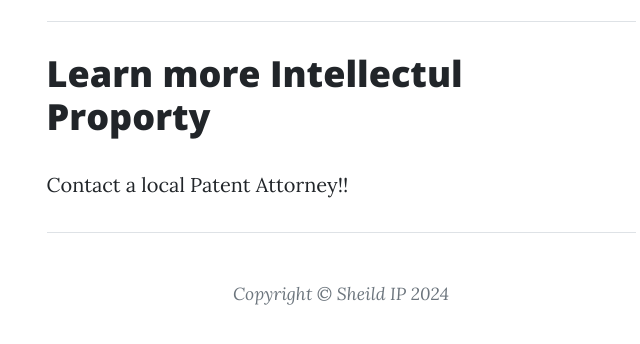
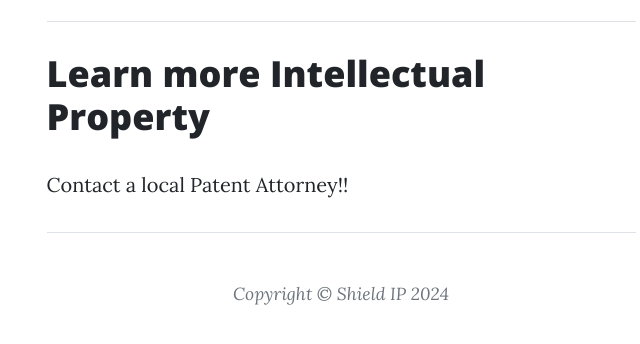
Before and after one commit to JosephineJacks/IS201, a plain HTML site: page startbootstrap-clean-blog-gh-pages/index.html in a window 1280 px wide. Shown: the part 878-1222 px from the top of the page, 299-939 px from the left. Drawn offline with nearby package versions, Linux system fonts and the light colour scheme.

Commit message:
Add files via upload

```diff
--- a/startbootstrap-clean-blog-gh-pages/index.html
+++ b/startbootstrap-clean-blog-gh-pages/index.html
@@ -70,7 +70,7 @@
                        <!-- Divider-->
                        <hr class="my-4" />
                     <div class="post-preview">
-                        <a><h2 class="post-title">Learn more Intellectul Proporty</h2></a>
+                        <a><h2 class="post-title">Learn more Intellectual Property</h2></a>
                         <P>Contact a local Patent Attorney!!</P>
                     <div>
             </div>
@@ -80,7 +80,7 @@
             <div class="container px-4 px-lg-5">
                 <div class="row gx-4 gx-lg-5 justify-content-center">
                     <div class="col-md-10 col-lg-8 col-xl-7">
-                        <div class="small text-center text-muted fst-italic">Copyright &copy; Sheild IP 2024</div>
+                        <div class="small text-center text-muted fst-italic">Copyright &copy; Shield IP 2024</div>
                     </div>
                 </div>
             </div>
```
